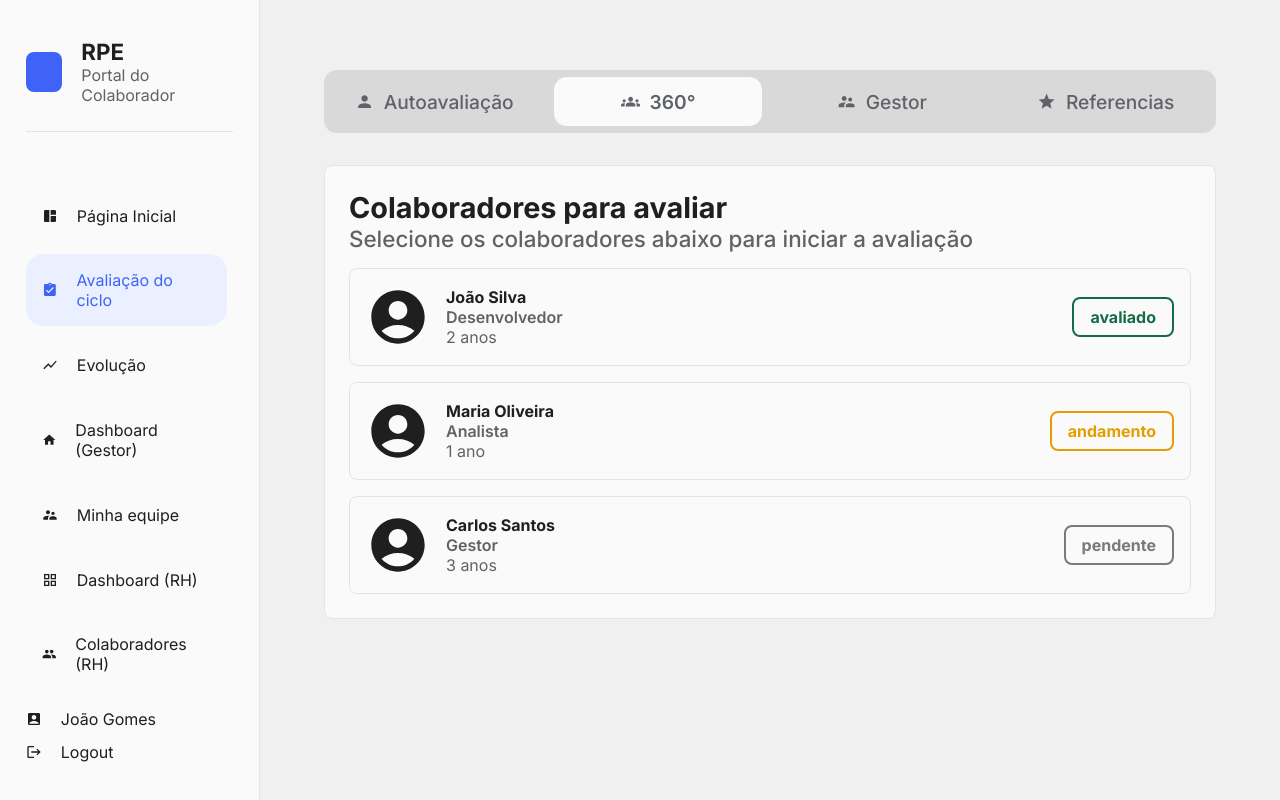
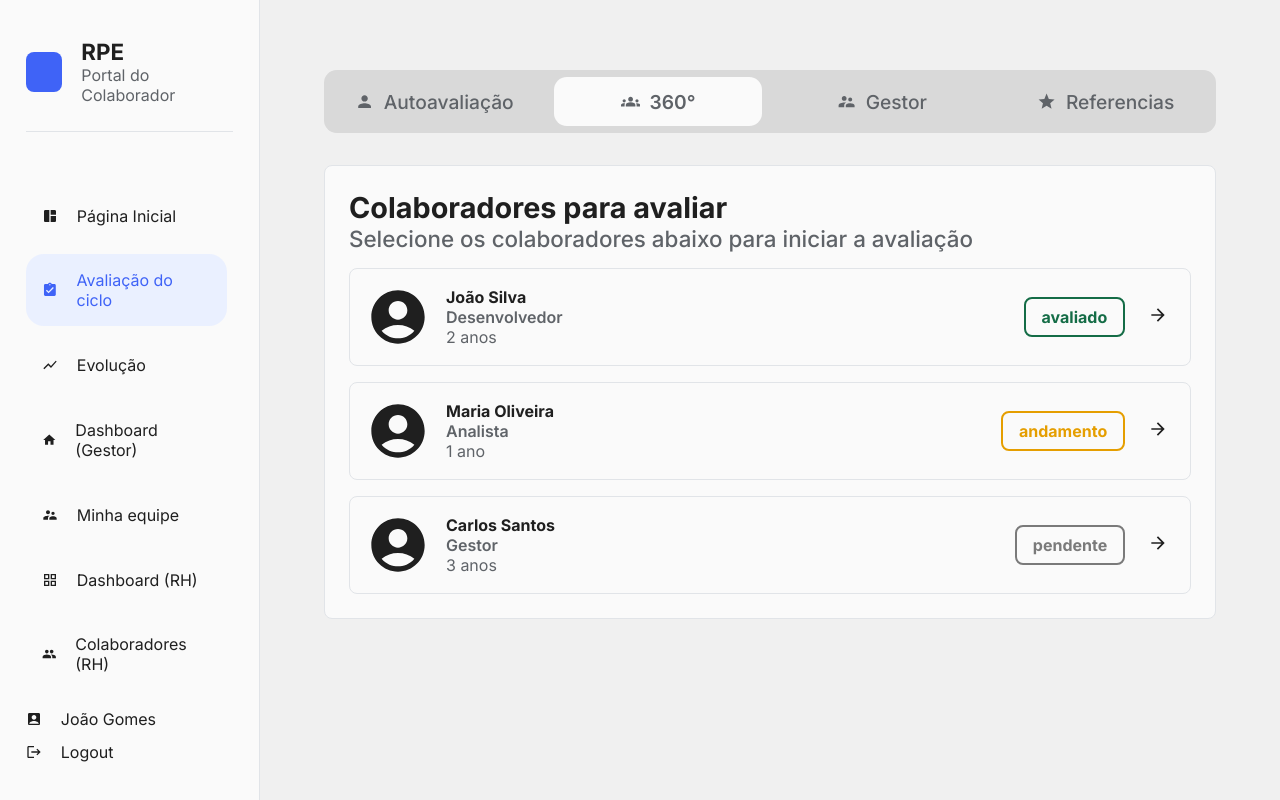
Before and after one commit to Baroes-da-APIzadinha/RPE-Frontend, a React (Vite) app: page /colaborador/evaluation in a window 1280 px wide. Both pictures are taken after a click on the button "360°". Built offline with nearby package versions, Linux system fonts and the light colour scheme.

Commit message:
fix: atualizando o TableRowBox, agora com uma setinha para o botão

```diff
--- a/src/components/TableRowBox/index.tsx
+++ b/src/components/TableRowBox/index.tsx
@@ -1,11 +1,13 @@
 import React from "react";
 import * as S from "./styles.ts";
-import { MdAccountCircle } from "react-icons/md";
+import { MdAccountCircle, MdArrowForward } from "react-icons/md";
+
 interface TableRowBoxProps {
   name: string;
   role: string;
   workTime: string;
   status: "avaliado" | "andamento" | "pendente";
+  onClick?: () => void;
 }
 
 const TableRowBox: React.FC<TableRowBoxProps> = ({
@@ -13,6 +15,7 @@ const TableRowBox: React.FC<TableRowBoxProps> = ({
   role,
   workTime,
   status,
+  onClick,
 }) => {
   return (
     <S.Container>
@@ -24,9 +27,16 @@ const TableRowBox: React.FC<TableRowBoxProps> = ({
           <S.WorkTime>{workTime}</S.WorkTime>
         </div>
       </S.InfoContainer>
-      <S.StatusContainer $status={status}>
-        <S.Status $status={status}>{status}</S.Status>
-      </S.StatusContainer>
+
+      <S.RightContent>
+        <S.StatusContainer $status={status}>
+          <S.Status $status={status}>{status}</S.Status>
+        </S.StatusContainer>
+
+        <S.ArrowButton onClick={onClick}>
+          <MdArrowForward size={20} />
+        </S.ArrowButton>
+      </S.RightContent>
     </S.Container>
   );
 };
--- a/src/components/TableRowBox/styles.ts
+++ b/src/components/TableRowBox/styles.ts
@@ -69,3 +69,22 @@ export const Status = styled.span<{$status: 'avaliado' | 'andamento' | 'pendente
         ? theme.colors.secondary.hover
         : theme.colors.text.iconMuted};
 `;
+
+export const RightContent = styled.div`
+  display: flex;
+  align-items: center;
+  gap: 1rem;
+`;
+
+export const ArrowButton = styled.button`
+  background: transparent;
+  border: none;
+  padding: 0.4rem;
+  cursor: pointer;
+  color: ${({ theme }) => theme.colors.text.primary};
+  transition: 0.2s;
+
+  &:hover {
+    color: ${({ theme }) => theme.colors.primary.hover};
+  }
+`;
```
